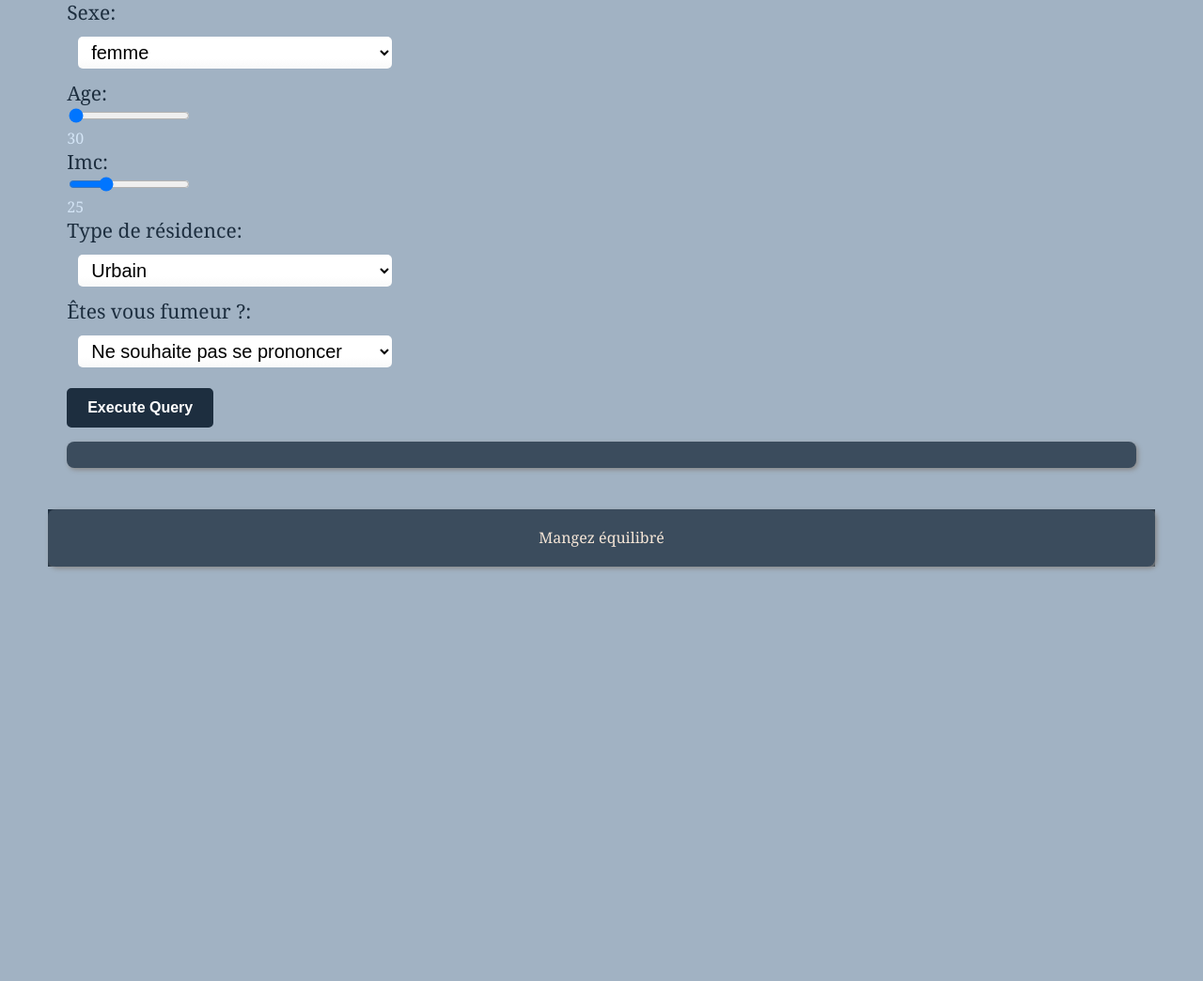
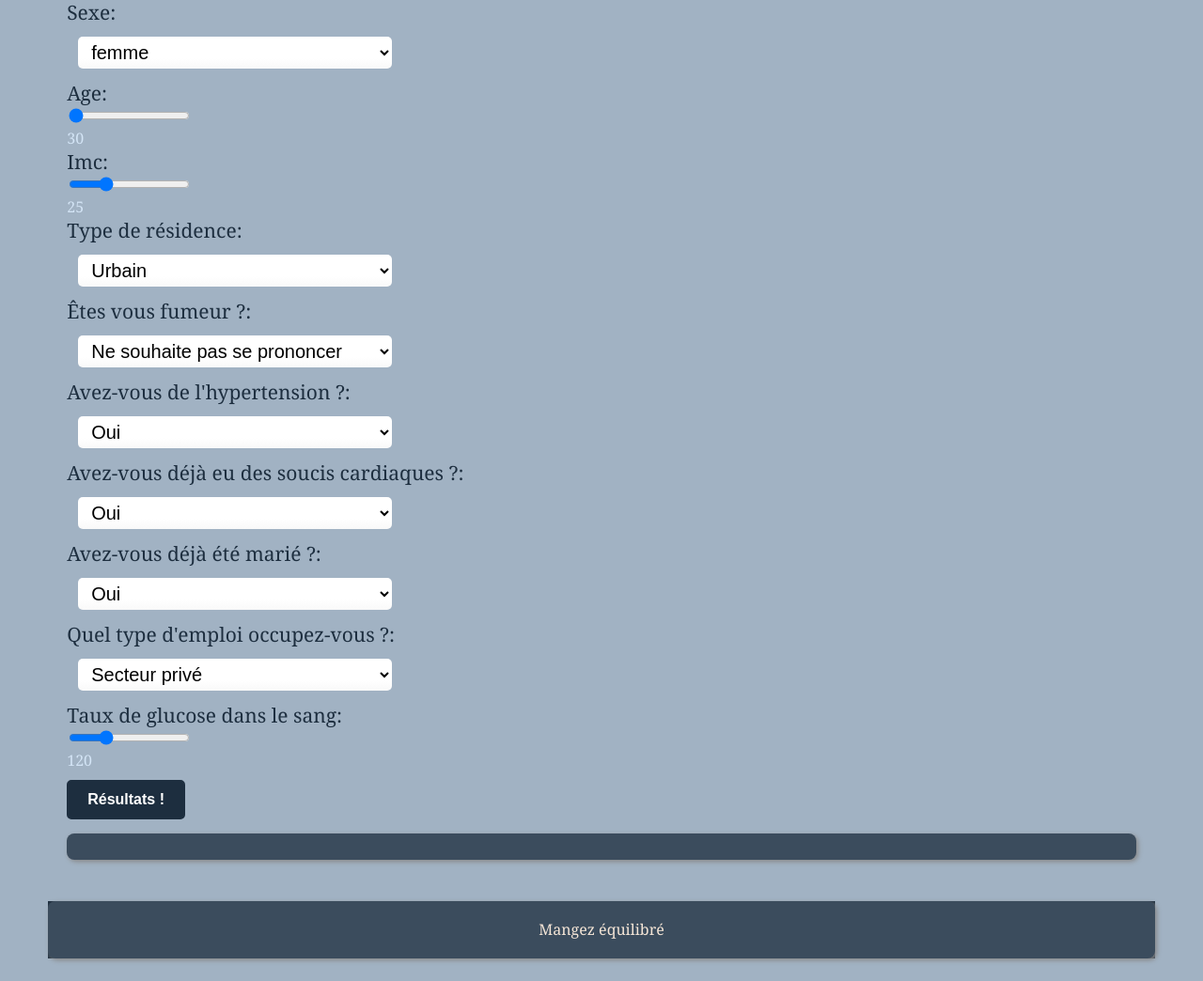
Before and after one commit to julienRactM/stroke-alert, a Flask app: page / in a window 1280 px wide. Shown: the part 399-1443 px from the top of the page at 94% size. Before the commit the page ends 1006 px from the top, so only its background shows below. Run offline with Flask 3, Linux system fonts and the light colour scheme.

Commit message:
ni vu ni connu

```diff
--- a/app/app.py
+++ b/app/app.py
@@ -1,5 +1,4 @@
 from flask import Flask, render_template, request
-import sqlite3
 import joblib
 import pandas as pd
 
@@ -37,9 +36,7 @@ def index():
             age=age, bmi=bmi, Residence_type=Residence_type, smoking_status=smoking_status) # active_tab='home'
 
 
-    return render_template('index.html', titles = titles) # active_tab='home'
+    return render_template('index.html') # active_tab='home'
 
 if __name__ == '__main__':
     app.run(debug=True)
-
-# -------------------------------------------------------------------------------------------
--- a/app/templates/base.html
+++ b/app/templates/base.html
@@ -29,9 +29,12 @@
           function updateAgeValue(newValue) {
             document.getElementById("ageValue").innerText = newValue;
           }
-            function updateBmiValue(newValue) {
-              document.getElementById("bmiValue").innerText = newValue;
-            }
+          function updateBmiValue(newValue) {
+            document.getElementById("bmiValue").innerText = newValue;
+          }
+          function updateAvg_glucose_levelValue(newValue) {
+            document.getElementById("avg_glucose_levelValue").innerText = newValue;
+          }
         </script>
 
 
--- a/app/templates/index.html
+++ b/app/templates/index.html
@@ -39,8 +39,42 @@
             <option value="formerly smoked">Par le passé</option>
           </select><br>
 
+
+          <label for="hypertension">Avez-vous de l'hypertension ?:</label><br>
+          <select id="hypertension" name="hypertension">
+            <option value=1>Oui</option>
+            <option value=0>Non</option>
+          </select><br>
+
+
+          <label for="heart_disease">Avez-vous déjà eu des soucis cardiaques ?:</label><br>
+          <select id="heart_disease" name="heart_disease">
+            <option value=1>Oui</option>
+            <option value=0>Non</option>
+          </select><br>
+
+          <label for="ever_married">Avez-vous déjà été marié ?:</label><br>
+          <select id="ever_married" name="ever_married">
+            <option value=1>Oui</option>
+            <option value=0>Non</option>
+          </select><br>
+
+
+          <label for="work_type">Quel type d'emploi occupez-vous ?:</label><br>
+          <select id="work_type" name="work_type">
+            <option value="Private">Secteur privé</option>
+            <option value="Self-employed">Auto-entrepreneur</option>
+            <option value="Govt_job">Secteur public</option>
+          </select><br>
+
+          <label for="avg_glucose_level">Taux de glucose dans le sang:</label><br>
+          <input type="range" id="avg_glucose_level" name="avg_glucose_level" min="60" max="270" \
+          value="{{ avg_glucose_level | default(120) }}" , onchange=updateAvg_glucose_levelValue(this.value)><br>
+          <span id="avg_glucose_levelValue">120</span><br>
+
+
           <!-- <input type="submit" value="Submit", class="styled-button"> -->
-          <button type="submit" class="styled-button">Execute Query</button>
+          <button type="submit" class="styled-button">Résultats !</button>
         </form>
 
           <article>
--- a/to_do_list.txt
+++ b/to_do_list.txt
@@ -1,5 +1,5 @@
 - Décider comment remplacer les valeurs manquantes dans la colonne bmi
 
-- faire un graphique sur le rapport âge - AVC du data_set
+- Que faire des 1500 unknowns fumeurs sur 5000
 
-- Que faire des 1500 unknowns fumeurs sur 5000
+- Qui fait la veille
```
Also changed, not shown: 2 other files.
